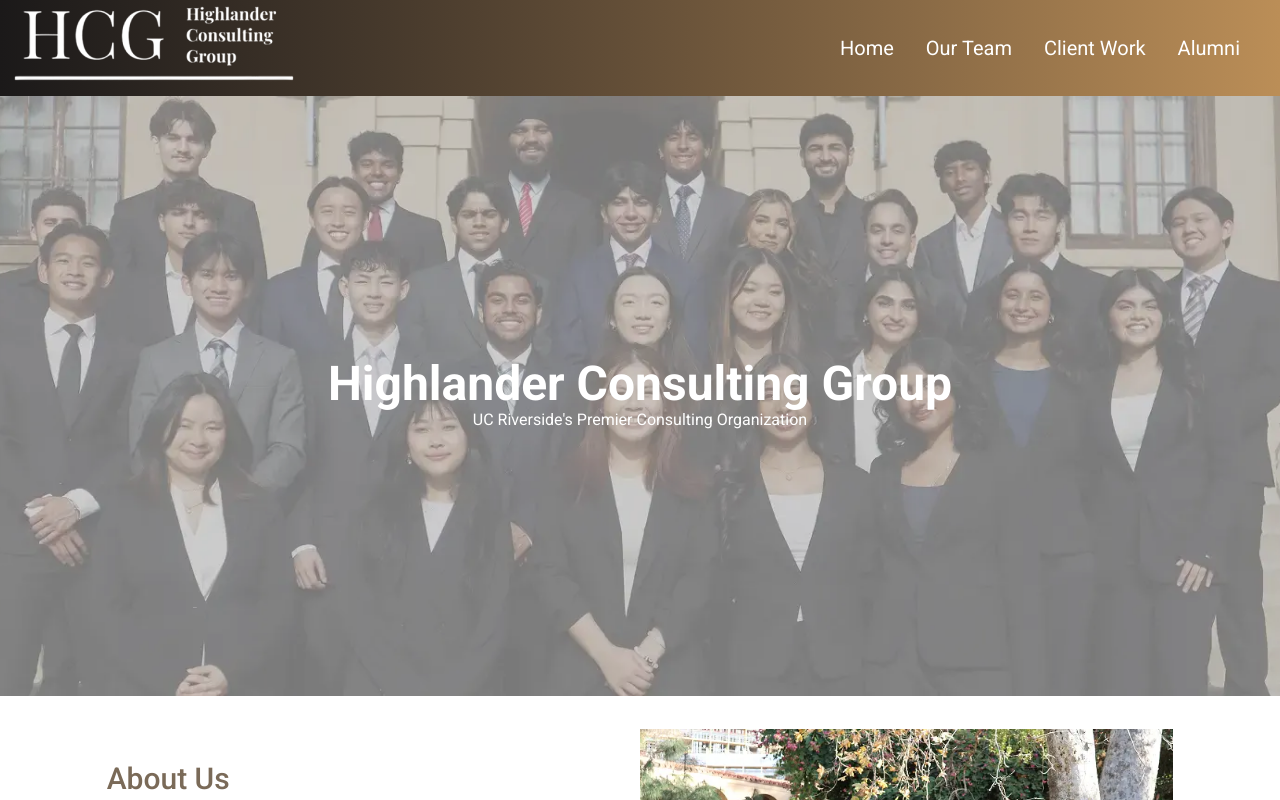
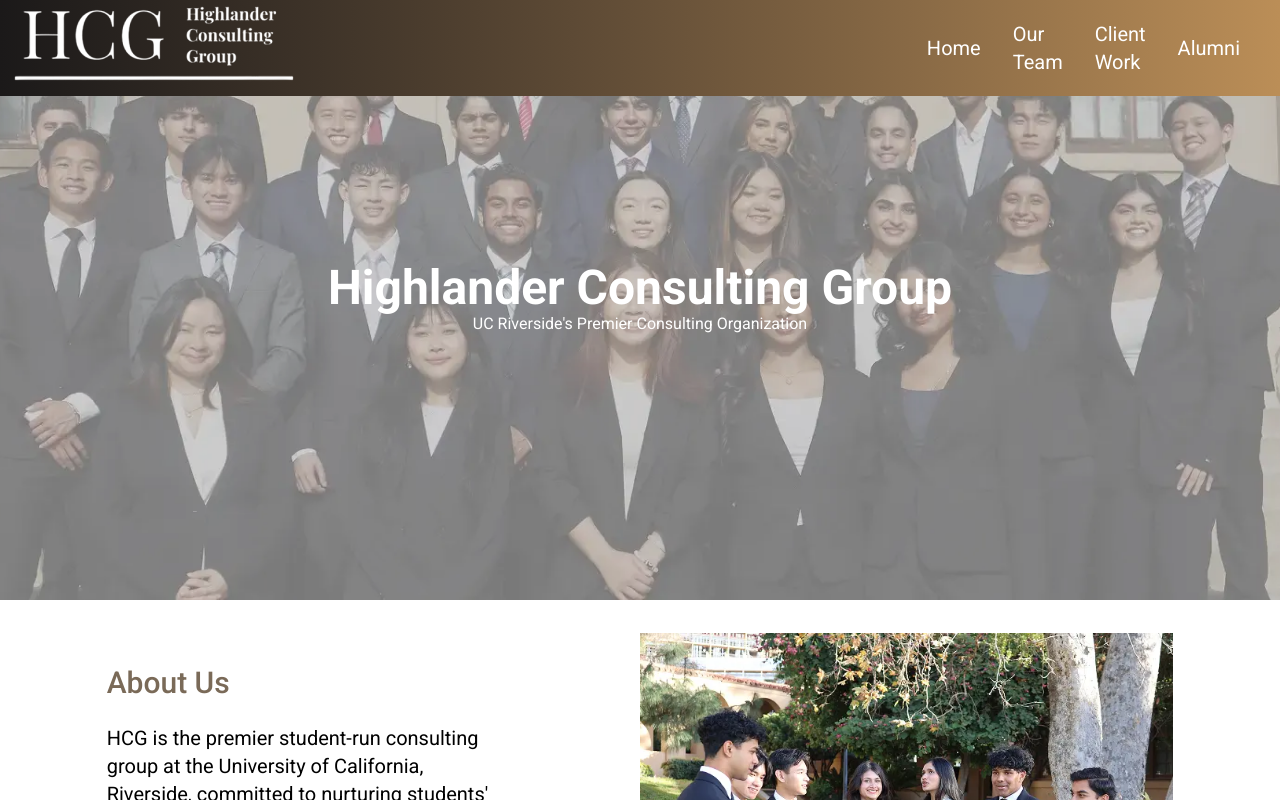
Before and after one commit to acm-ucr/hcg, a Next.js app: page / in a window 1280 px wide. Shown: the top 800 px of the page. Built offline with nearby package versions, Linux system fonts and the light colour scheme.

Commit message:
minor tweaks

```diff
--- a/src/components/Navigation.tsx
+++ b/src/components/Navigation.tsx
@@ -16,22 +16,15 @@ const Navigation = () => {
     toggleVisibility(!visibility);
   };
 
-  useEffect(() => {
-    if (visibility) {
-      document.body.style.overflow = "hidden";
-    } else {
-      document.body.style.overflow = " ";
-    }
-  }, [visibility]);
 
   return (
     <div>
-      <div className="from-hcg-black to-hcg-gold sticky inset-x-0 top-0 z-[60] flex h-24 items-center justify-between bg-linear-to-r p-2">
-        <div className="flex w-full">
+      <div className="from-hcg-black to-hcg-gold inset-x-0 fixed top-0 z-[60] flex h-24 items-center justify-between bg-linear-to-r p-2">
+        <div className="flex w-full sticky">
           <Image src={SmallLogo} alt="SmallLogo" />
         </div>
 
-        <div className="space-between text-hcg-white hidden h-auto items-center gap-8 pr-8 text-xl whitespace-nowrap md:inline-flex">
+        <div className="space-between text-hcg-white  hidden h-auto items-center gap-8 pr-8 text-xl md:flex">
           {navbarLinks.map(({ name, link }, index) => (
             <Link href={link} key={index}>
               {name}
@@ -48,13 +41,13 @@ const Navigation = () => {
       </div>
 
       {visibility && (
-        <div className="from-hcg-black to-hcg-gold text-hcg-white sticky inset-0 z-50 flex flex-col items-center justify-start bg-linear-to-r whitespace-nowrap md:hidden">
-          <div className="flex w-full max-w-xl flex-col items-stretch gap-8 pt-24 pb-42">
+  <div className="from-hcg-black to-hcg-gold text-hcg-white fixed top-24 left-0 right-0 z-50 flex flex-col items-center justify-start bg-linear-to-r md:hidden">
+    <div className="flex w-full max-w-xl flex-col gap-8 py-8">
       {navbarLinks.map(({ name, link }, index) => (
         <Link
           href={link}
           key={index}
-                className="w-full px-4 py-4 text-center text-5xl"
+          className="w-full px-4 py-4 text-center text-3xl"
           onClick={toggleIconVisibility}
         >
           {name}
@@ -63,6 +56,7 @@ const Navigation = () => {
     </div>
   </div>
 )}
+
     </div>
   );
 };
```
Also changed, not shown: tsconfig.json (+15 -5 lines). Lines whose indentation alone changed are shown as unchanged.
